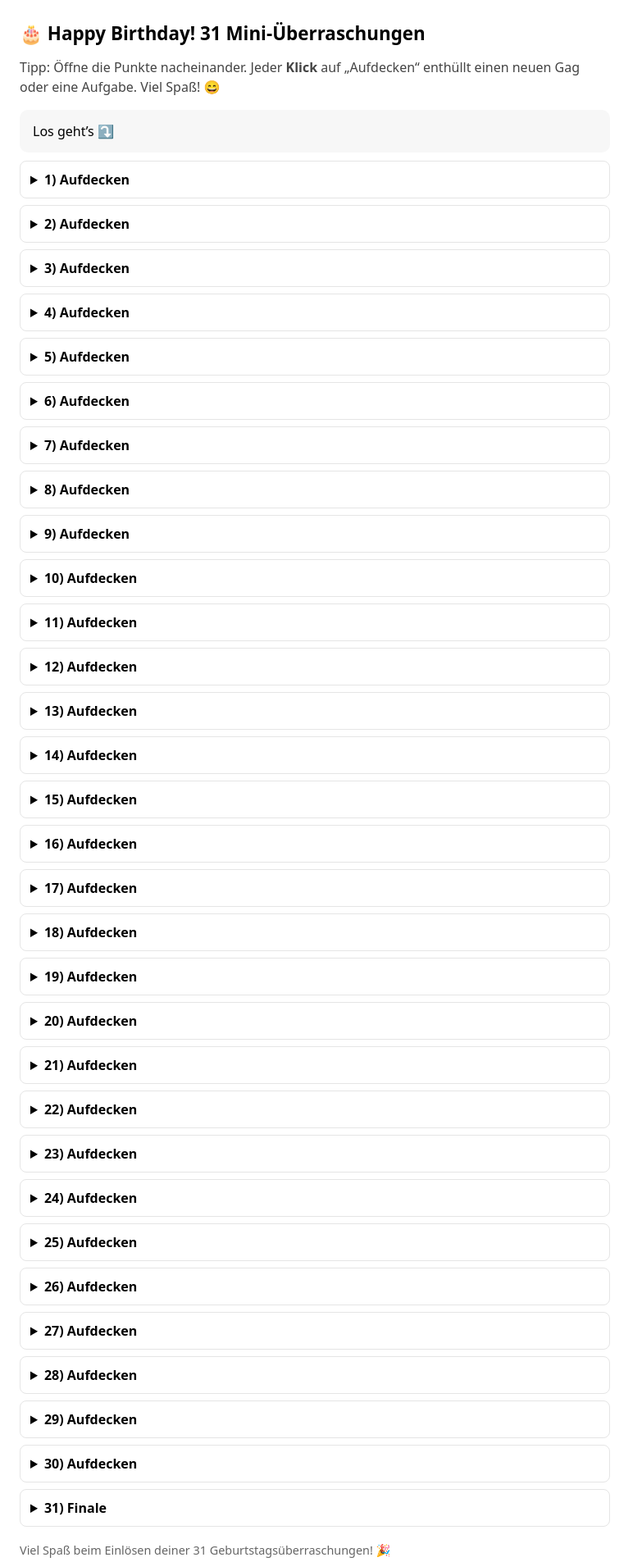
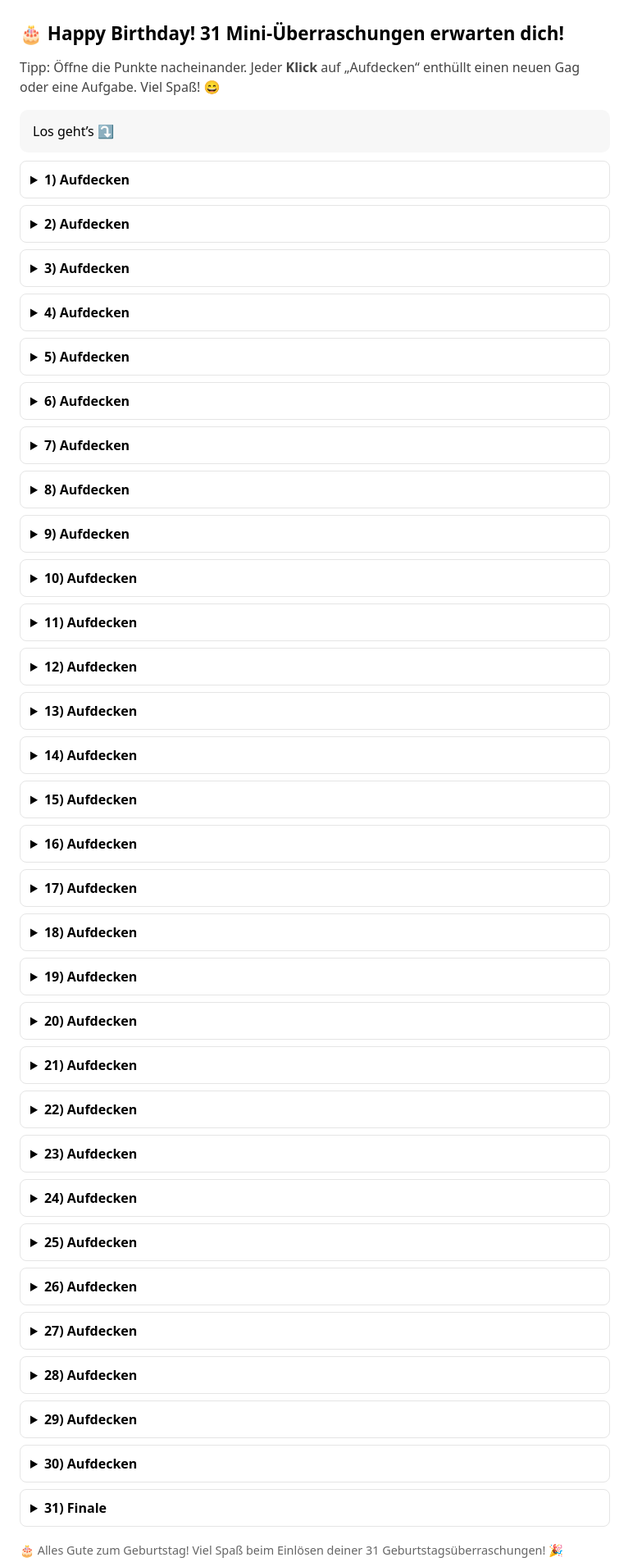
Before and after one commit to mareenika/birthday-nfc, a plain HTML site: page index.html in a window 1280 px wide. Shown: the whole page at 82% size, without its empty margins (0-783 px from the left). Drawn offline with Linux system fonts and the light colour scheme.

Commit message:
Update index.html

```diff
--- a/index.html
+++ b/index.html
@@ -15,7 +15,7 @@
   </style>
 </head>
 <body>
-  <h1>🎂 Happy Birthday! 31 Mini-Überraschungen</h1>
+  <h1>🎂 Happy Birthday! 31 Mini-Überraschungen erwarten dich!</h1>
   <p class="hint">Tipp: Öffne die Punkte nacheinander. Jeder <b>Klick</b> auf „Aufdecken“ enthüllt einen neuen Gag oder eine Aufgabe. Viel Spaß! 😄</p>
 
   <div class="card">Los geht’s ⤵️</div>
@@ -144,8 +144,6 @@
   <details><summary>29) Aufdecken</summary>🎁 GIF: <img src="https://media.giphy.com/media/v1.Y2lkPWVjZjA1ZTQ3OG8wcnB4Y2ozeGMxdWZzaDhlcDg1djZhaWxyYnV3bnp2eXNlOWxncyZlcD12MV9naWZzX3NlYXJjaCZjdD1n/35GL93gS7PfeBNKXgx/giphy.gif"alt="Funny Birthday Meme GIF"style="max-width:100%;height:auto;border-radius:8px" loading="lazy"></details>
   <details><summary>30) Aufdecken</summary>🎁 Gutschein: Eine Umarmung mit einem Otter <br><br><img src="https://media.giphy.com/media/v1.Y2lkPTc5MGI3NjExZnlyOTdxbWd4endpeWIyNW9naHNjYnFoOW1heWNpdHlodGRudjNkaSZlcD12MV9naWZzX3NlYXJjaCZjdD1n/bNBAQpqb4MSnS/giphy.gif"alt="Otter-Umarmung GIF"style="max-width:100%;height:auto;border-radius:8px" loading="lazy"></details>
   <details><summary>31) Finale</summary>
-  🎂 Alles Gute zum Geburtstag!
-  Du hast alle 31 Überraschungen gefunden! 🎉
   <br><br>
   ❤️ Will you be my girlfriend? ❤️
   <br><br>
@@ -163,6 +161,6 @@
 </details>
 
 
-  <footer>Viel Spaß beim Einlösen deiner 31 Geburtstagsüberraschungen! 🎉</footer>
+  <footer>🎂 Alles Gute zum Geburtstag! Viel Spaß beim Einlösen deiner 31 Geburtstagsüberraschungen! 🎉</footer>
 </body>
 </html>
```
